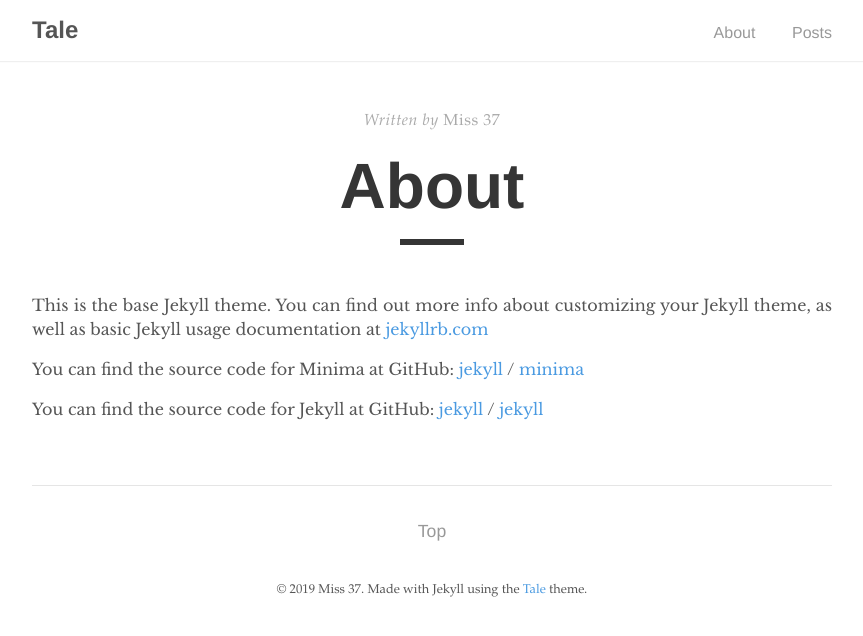
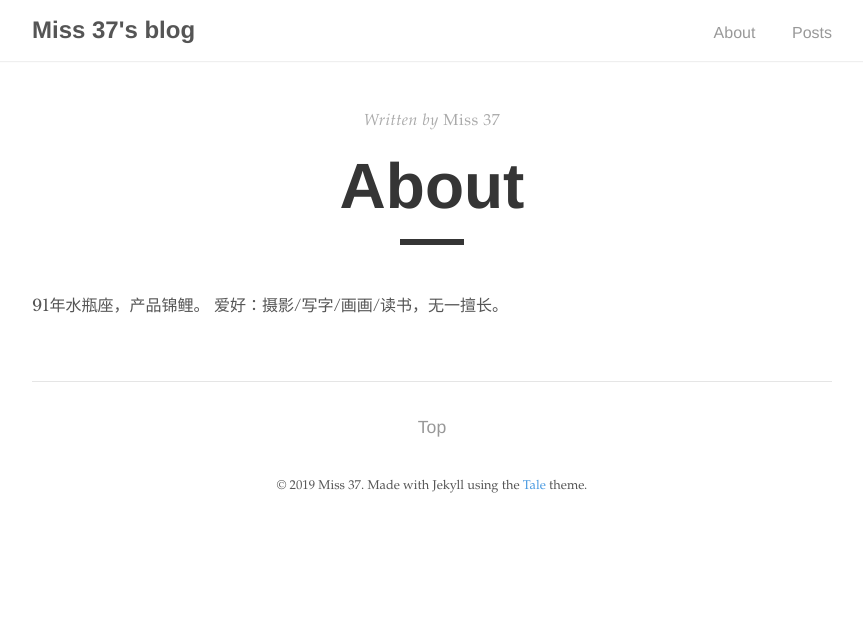
Before and after one commit to 37uranus/37uranus.github.io, a Jekyll site: the page built from about.md, in a window 1280 px wide. Shown: the top 636 px of the page, without its empty margins (208-1071 px from the left). Built offline with Jekyll 4.4.1, drawn with Linux system fonts in a browser that asks for light colours.

Commit message:
change about.md/css/footer

```diff
--- a/_config.yml
+++ b/_config.yml
@@ -1,17 +1,14 @@
 # Site settings
-title:          Tale
-description:    "Minimal Jekyll theme for storytellers"
+title:          Miss 37's blog
+description:    "Every day && everything."
 url:            "https://37uranus.github.io"
 
-remote_theme: 37uranus/
-
+remote_theme: chesterhow/tale
 
 plugins:
   - jekyll-paginate
   - jekyll-remote-theme
 
-# Google Analytics
-google_analytics: UA—XXXXXXXX-X
 
 # Author
 author:
--- a/_includes/footer.html
+++ b/_includes/footer.html
@@ -1,5 +1,5 @@
 <footer>
   <span>
-    &copy; <time datetime="{{ site.time }}">{{ site.time | date: '%Y' }}</time> {{ site.author.name }}. Made with Jekyll using the <a href="https://github.com/chesterhow/tale/">Tale</a> theme.
+    &copy; <time datetime="{{ site.time }}">{{ site.time | date: '%Y' }}</time> {{ site.author.name }}. Made with Jekyll using the <a href="https://github.com/chesterhow/tale/" target="_blank">Tale</a> theme.
   </span>
 </footer>
--- a/about.md
+++ b/about.md
@@ -4,15 +4,5 @@ title: About
 permalink: /about/
 ---
 
-This is the base Jekyll theme. You can find out more info about customizing your Jekyll theme, as well as basic Jekyll usage documentation at [jekyllrb.com](https://jekyllrb.com/)
-
-You can find the source code for Minima at GitHub:
-[jekyll][jekyll-organization] /
-[minima](https://github.com/jekyll/minima)
-
-You can find the source code for Jekyll at GitHub:
-[jekyll][jekyll-organization] /
-[jekyll](https://github.com/jekyll/jekyll)
-
-
-[jekyll-organization]: https://github.com/jekyll
+91年水瓶座，产品锦鲤。
+爱好：摄影/写字/画画/读书，无一擅长。
```
Also changed, not shown: 1 other file.
